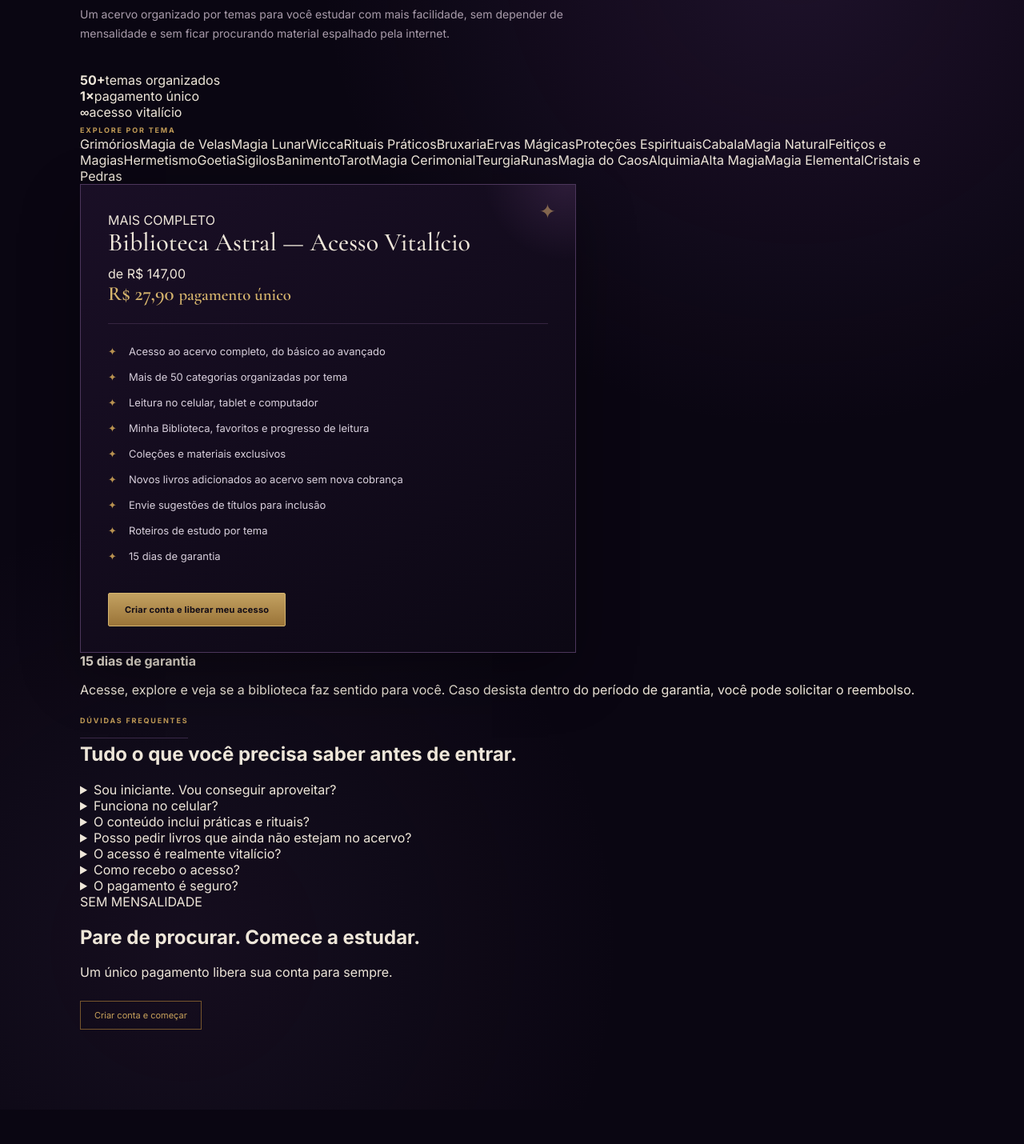
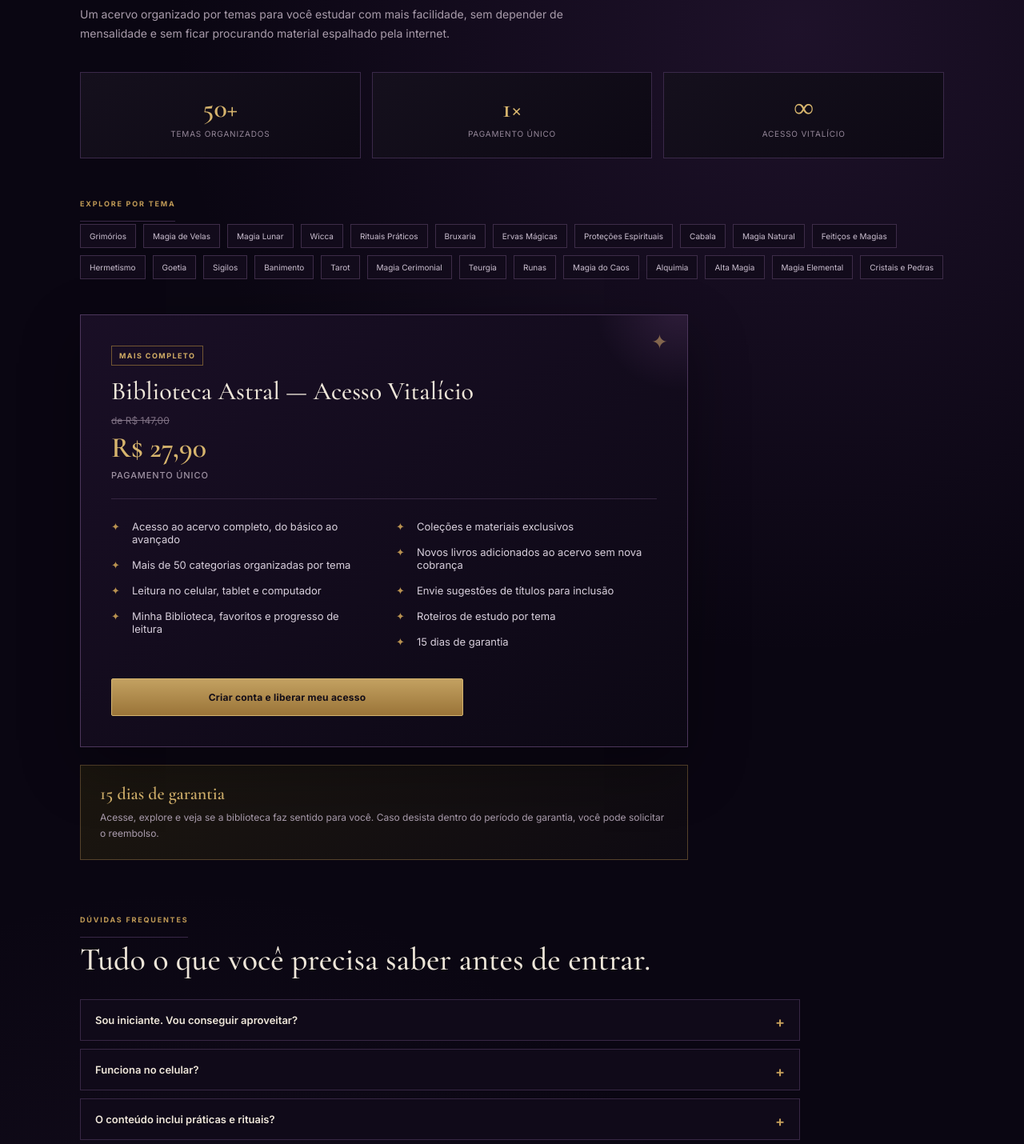
Before and after one commit to samirismelo/biblioteca-astral-v1, a Next.js app: page /assinatura in a window 1280 px wide. Shown: the part 300-1730 px from the top of the page at 80% size. Before the commit the page ends 1687 px from the top, so only its background shows below. Built offline with nearby package versions, Linux system fonts and the light colour scheme.

Commit message:
Style lifetime access offer

```diff
--- a/app/globals.css
+++ b/app/globals.css
@@ -283,3 +283,45 @@
   .adminGrid{grid-template-columns:1fr}
   .myGrid{grid-template-columns:repeat(2,1fr)}
 }
+
+/* ---------- Lifetime offer ---------- */
+.lifetimePricing{max-width:1180px}
+.offerStats{display:grid;grid-template-columns:repeat(3,1fr);gap:14px;margin:30px 0 44px}
+.offerStats>div{border:1px solid #3a2949;background:linear-gradient(145deg,#15101d,#0d0914);padding:24px;text-align:center}
+.offerStats strong{display:block;font:600 34px "Cormorant Garamond",serif;color:#d6b46d}
+.offerStats span{display:block;margin-top:5px;font-size:10px;letter-spacing:.08em;text-transform:uppercase;color:#958799}
+.topicsBlock{margin:0 0 44px}
+.topicChips{display:flex;flex-wrap:wrap;gap:9px;margin-top:18px}
+.topicChips span{border:1px solid #3d2c48;background:#120b1b;color:#cbbfd0;padding:8px 11px;font-size:10px}
+.lifetimePlan{width:min(100%,760px);padding:38px}
+.planBadge{display:inline-block;margin-bottom:14px;padding:6px 9px;border:1px solid #725632;color:#d2ad65;font-size:9px;letter-spacing:.16em;font-weight:700}
+.oldPrice{color:#7f7184;text-decoration:line-through;font-size:12px;margin-bottom:5px}
+.lifetimePlan .price{font-size:36px;margin-bottom:22px}
+.lifetimePlan .price small{display:block;font:500 11px Inter,sans-serif;color:#9f92a3;margin-top:6px;text-transform:uppercase;letter-spacing:.08em}
+.lifetimePlan ul{columns:2;column-gap:30px}
+.lifetimePlan li{break-inside:avoid}
+.lifetimeButton{width:100%;max-width:440px;padding:15px 22px!important;font-size:12px!important}
+.successMessage{border-color:#5f704d;color:#d9e5cb;background:#11170f}
+.guaranteeBox{width:min(100%,760px);margin:22px 0 62px;border:1px solid #55422b;background:linear-gradient(135deg,#1b160f,#0e0a12);padding:22px 24px}
+.guaranteeBox strong{display:block;color:#d6b46d;font:600 22px "Cormorant Garamond",serif}
+.guaranteeBox p{margin:7px 0 0;color:#aa9cad;font-size:12px;line-height:1.65}
+.faqSection{margin-top:54px}
+.faqSection h2{font:500 40px "Cormorant Garamond",serif;margin:18px 0 26px}
+.faqGrid{display:grid;gap:10px;max-width:900px}
+.faqGrid details{border:1px solid #372744;background:#100a19;padding:0 18px}
+.faqGrid summary{cursor:pointer;list-style:none;padding:17px 0;color:#eee6d9;font-size:13px;font-weight:600}
+.faqGrid summary::-webkit-details-marker{display:none}
+.faqGrid summary:after{content:"+";float:right;color:#c8a15b;font-size:18px}
+.faqGrid details[open] summary:after{content:"–"}
+.faqGrid details p{margin:0;padding:0 0 17px;color:#9f92a3;font-size:12px;line-height:1.7}
+.finalCta{margin-top:64px;border:1px solid #463352;background:radial-gradient(circle at 80% 10%,rgba(126,77,143,.18),transparent 36%),#120c1c;padding:42px;text-align:center}
+.finalCta>span{font-size:9px;letter-spacing:.2em;color:#c09a56;font-weight:700}
+.finalCta h2{font:500 42px "Cormorant Garamond",serif;margin:12px 0 8px}
+.finalCta p{color:#9f92a3;font-size:13px}
+@media(max-width:720px){
+  .offerStats{grid-template-columns:1fr}
+  .lifetimePlan{padding:26px 22px}
+  .lifetimePlan ul{columns:1}
+  .faqSection h2,.finalCta h2{font-size:32px}
+  .finalCta{padding:30px 20px}
+}
```
